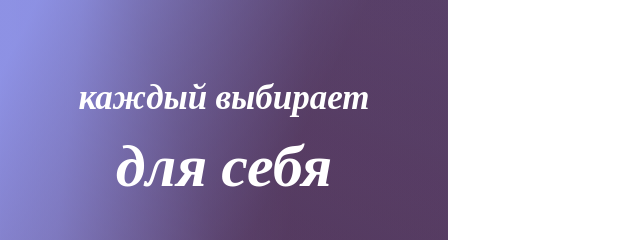
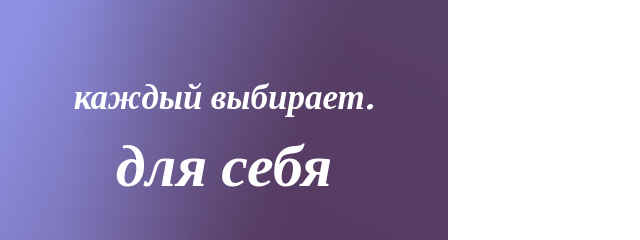
Before and after one commit to MariaLavigina/myTesting, a plain HTML site: page index.html in a window 1280 px wide. Shown: the part 200-440 px from the top of the page, 0-640 px from the left. Drawn offline with nearby package versions, Linux system fonts and the light colour scheme; a web font is replaced by a local one.

Commit message:
wave1 added

```diff
--- a/index.html
+++ b/index.html
@@ -52,7 +52,9 @@
         class="absolute inset-0 px-[5%] pt-[10vh] pb-[10vh] flex items-center justify-center"
       >
         <div class="text-white text-center w-full leading-[1.4]">
-          <h1 class="text-[clamp(23px,5vw,35px)] font-bold">каждый выбирает</h1>
+          <h1 class="text-[clamp(23px,5vw,35px)] font-bold">
+            каждый выбирает.
+          </h1>
           <h2 class="text-[clamp(55px,12vw,60px)] font-bold mb-4">для себя</h2>
           <h3 class="text-[clamp(18px,5vw,24px)] mt-12 mb-4">
             Это история о том как трудный выбор обернулся неожиданным,
```
